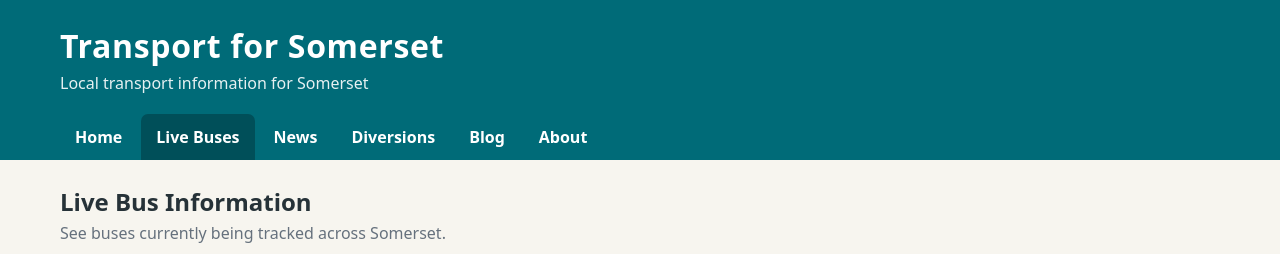
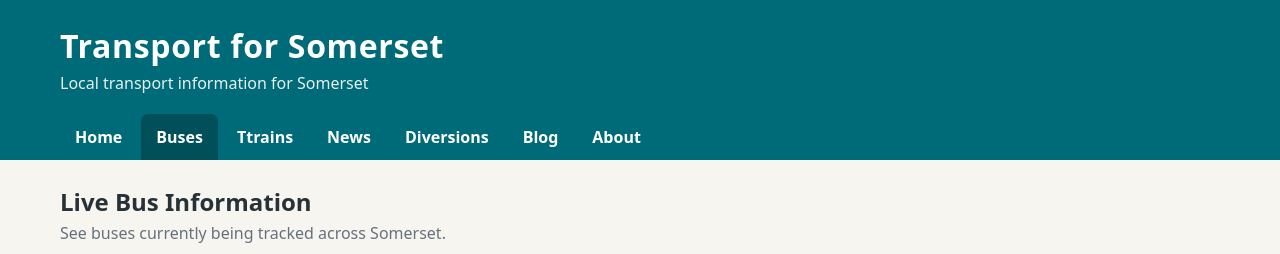
Before and after one commit to transportforsomerset/BODS, a website: page docs/buses.html in a window 1280 px wide. Shown: the top 254 px of the page. Drawn offline with nearby package versions, Linux system fonts and the light colour scheme; no server answers.

Commit message:
Update buses.html

```diff
--- a/docs/buses.html
+++ b/docs/buses.html
@@ -26,7 +26,8 @@
 
     <nav>
       <a href="/index.html">Home</a>
-      <a href="/buses.html" class="active">Live Buses</a>
+      <a href="/buses.html" class="active">Buses</a>
+      <a href="#trains">Ttrains</a>
       <a href="#news">News</a>
       <a href="#diversions">Diversions</a>
       <a href="#blog">Blog</a>
```
